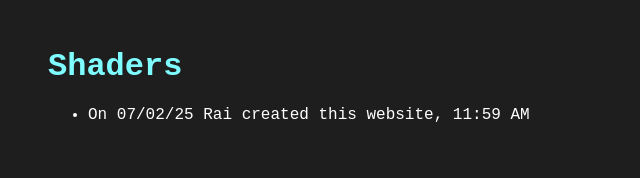
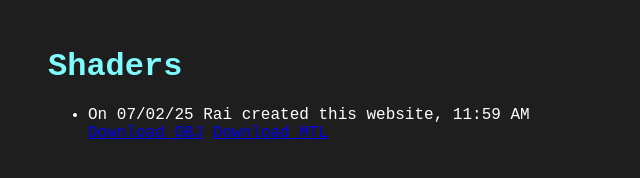
Before and after one commit to raibhaumik/shader, a plain HTML site: page index.html in a window 1280 px wide. Shown: the whole page, without its empty margins (0-640 px from the left). Drawn offline with Linux system fonts and the light colour scheme.

Commit message:
Update index.html

```diff
--- a/index.html
+++ b/index.html
@@ -17,7 +17,11 @@
 <body>
   <h1>Shaders</h1>
   <ul>
+
     <li>On 07/02/25 Rai created this website, 11:59 AM</li>
+    <a href="https://raw.githubusercontent.com/username/repo/main/models/model.obj" download>Download OBJ</a>
+    <a href="https://raw.githubusercontent.com/username/repo/main/models/model.mtl" download>Download MTL</a>
+
   </ul>
 </body>
 </html>
```
